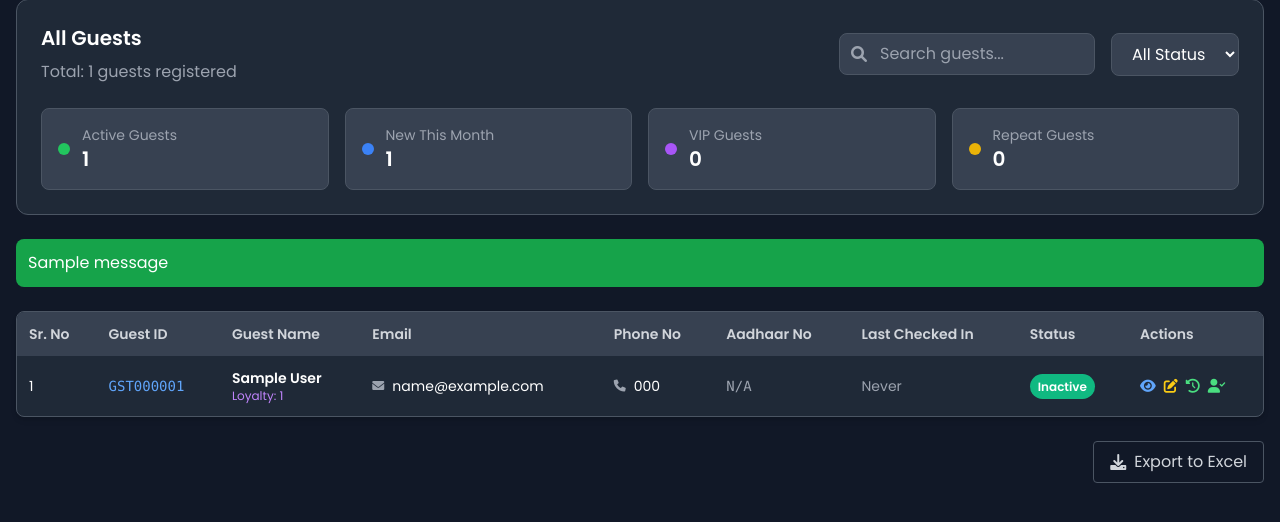
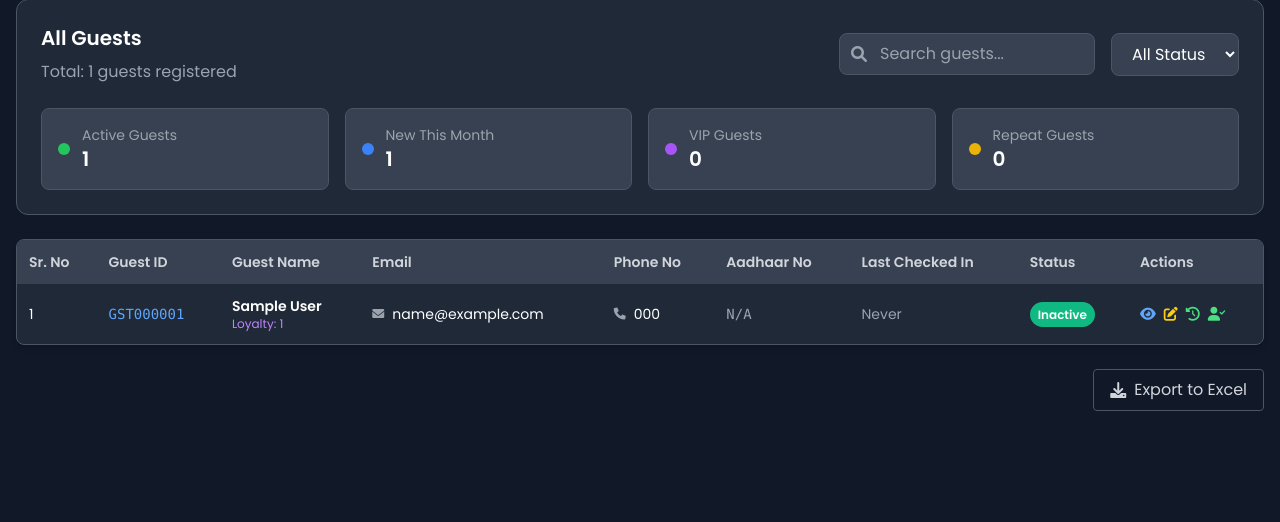
Before and after one commit to sirajsayyed06/hotel_management, a Django app: template templates/guest.html in a window 1280 px wide. Shown: the part 116-638 px from the top of the page. Run offline with Django 3.2, Linux system fonts and the light colour scheme; the template is opened without the code that fills it: most values are stand-ins (such as "Sample title", 1, 10 or a date in 2020); one stand-in notice (Sample message) is shown; some libraries are stand-ins or nearby versions.

Commit message:
Update guest.html

```diff
--- a/templates/guest.html
+++ b/templates/guest.html
@@ -152,18 +152,6 @@
                 </div>
             </div>
         </div>
-
-        <!-- Display Messages -->
-        {% if messages %}
-        <div class="mb-6">
-            {% for message in messages %}
-            <div
-                class="p-3 rounded-lg {% if message.tags == 'error' %}bg-red-600{% else %}bg-green-600{% endif %} text-white">
-                {{ message }}
-            </div>
-            {% endfor %}
-        </div>
-        {% endif %}
 
         <!-- Guests Table -->
         <div class="bg-gray-800 rounded-lg border border-gray-600 shadow-md overflow-hidden">
@@ -356,4 +344,5 @@
     </script>
 </body>
 
+
 </html>
```
